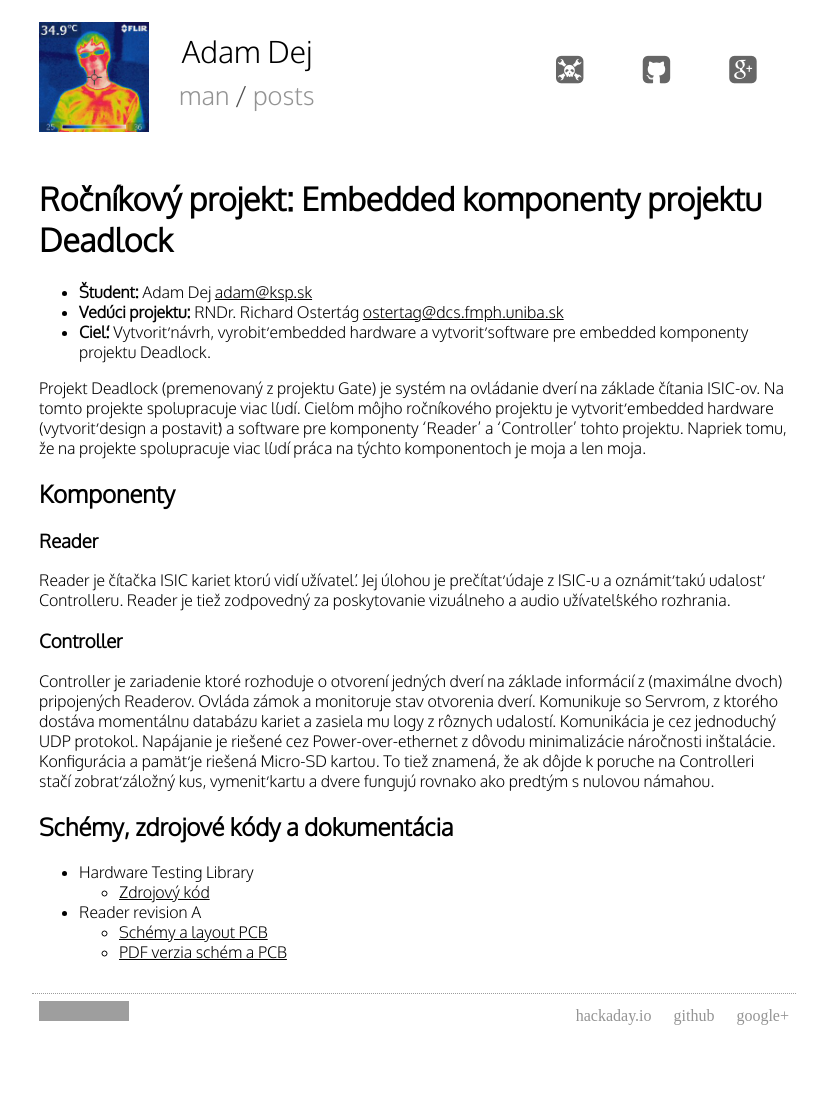
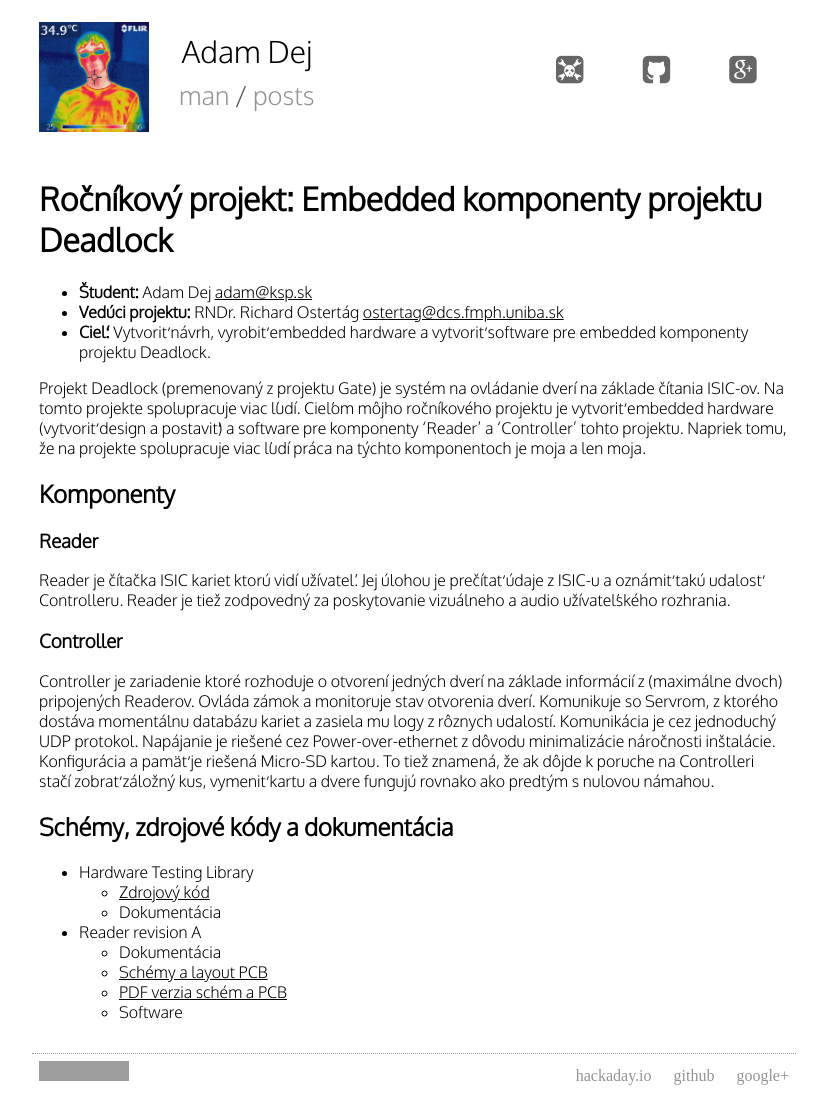
Before and after one commit to adam-dej/adam-dej.github.io, a Jekyll site: the page built from projects/rocnikovy-projekt.md, in a window 1280 px wide. Shown: the whole page, without its empty margins (226-1053 px from the left). Built offline with Jekyll 4.4.1, drawn with Linux system fonts in a browser that asks for light colours; some web fonts are replaced; before the commit the page ends 1039 px from its top, so only the background shows below that; grey boxes are pictures that could not be loaded.

Commit message:
Add dummy links to Deadlock page

```diff
--- a/projects/rocnikovy-projekt.md
+++ b/projects/rocnikovy-projekt.md
@@ -26,6 +26,9 @@ Controller je zariadenie ktoré rozhoduje o otvorení jedných dverí na základ
 
   - Hardware Testing Library
     - [Zdrojový kód](/projects/hw-testing.zip)
+    - Dokumentácia
   - Reader revision A
+    - Dokumentácia
     - [Schémy a layout PCB](/projects/reader-hw.zip)
     - [PDF verzia schém a PCB](/projects/reader-hw.pdf)
+    - Software
```
